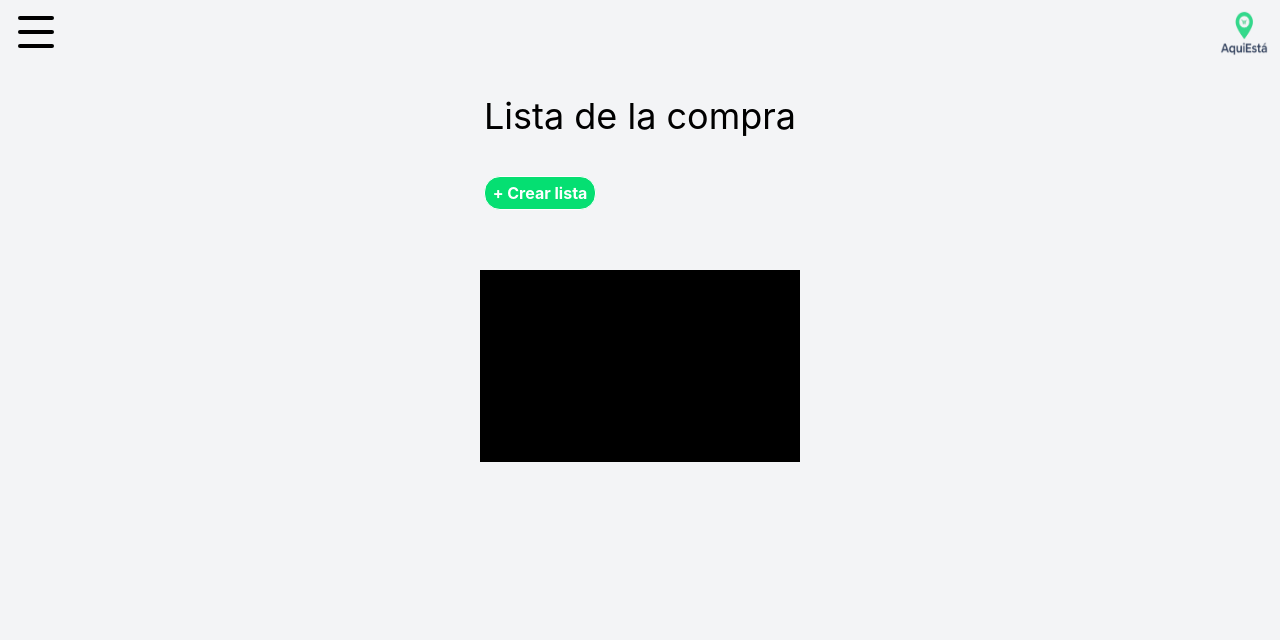
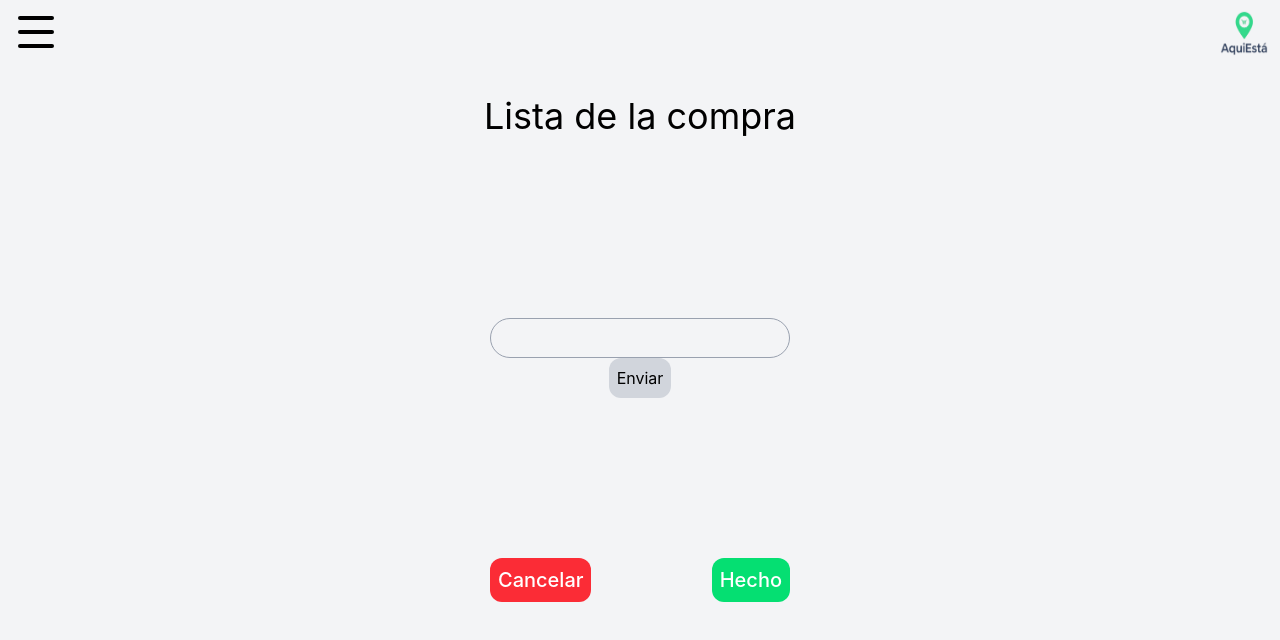
Before and after one commit to MohamedElouariachi02/aqui_esta, a React (Vite) app: page /listaCompra in a window 1280 px wide. Both pictures are taken after a click on the button "+ Crear lista". Shown: the top 640 px of the page. Built offline with nearby package versions, Linux system fonts and the light colour scheme.

Commit message:
Añadadi funcionalidad de añadir productos a la lista de la compra

```diff
--- a/src/pages/ListaCompra.jsx
+++ b/src/pages/ListaCompra.jsx
@@ -1,15 +1,87 @@
 import '../App.css'
+import {useState} from "react";
+import { FaEdit } from "react-icons/fa";
+import { MdDelete } from "react-icons/md";
+
+const items = [
+    {name: "Producto1"},
+    {name: "Producto2"},
+    {name: "Producto3"},
+    {name: "Producto4"},
+    {name: "Producto5"},
+    {name: "Producto6"},
+    {name: "Producto7"},
+    {name: "Producto8"},
+    {name: "Producto9"},
+];
 
 
+function addList(lista, item)
+{
+    if (item === "") return;
+    lista.push({name: item})
+}
+
 function ListaCompra() {
+    const [lista, setLista] = useState([])
+    const [crearLista, setCrearLista] = useState(false)
+    const [newItem, setNewItem] = useState("")
+
     return (
-        <>
-            <div className="flex flex-col items-center justify-center space-y-10 mt-20 w-80 mx-auto">
-                <h1 className="text-4xl">Lista de la compra</h1>
-                <button className="border px-2 py-1 font-bold text-white bg-green-400 rounded-2xl mr-50">+ Crear lista</button>
-                <div className="bg-black w-full p-1 h-48 mt-5"></div>
-            </div>
-        </>
+        <div className="flex flex-col items-center justify-center mt-20 w-80 mx-auto">
+            {crearLista && (
+                <div className="bg-gray-100 fixed inset-0 mt-40">
+                    <div className="flex flex-col justify-center items-center h-full">
+                        <input className="border rounded-full border-gray-400 w-75 h-10 pl-4"
+                               value={newItem}
+                               onChange={(e) => setNewItem(e.target.value)}/>
+                        <button className="bg-gray-300 p-2 rounded-xl top-20"
+                        onClick={() => {
+                            addList(lista, newItem);
+                            setNewItem("")
+                        }}>Enviar</button>
+                        <div className="flex flex-col justify-start w-60 mt-10 gap-y-4 overflow-auto" >
+                            {lista.map(item => (
+                                <label className="flex text-lg font-medium gap-x-2 items-center" key={item.name}>
+                                    <input type={"checkbox"} className="size-4"/>
+                                    {item.name}
+                                </label>
+                            ))}
+                        </div>
+                        <div className="flex justify-between w-75 text-white font-medium text-xl mt-30 mb-10">
+                            <button className="bg-red-500 p-2 rounded-xl" onClick={() => {
+                                setLista([]);
+                                setCrearLista(false)
+                            }}>Cancelar</button>
+                            <button className="bg-green-400 p-2 rounded-xl" onClick={() => setCrearLista(false)}>Hecho</button>
+                        </div>
+                    </div>
+                </div>
+            )}
+            <h1 className="text-4xl">Lista de la compra</h1>
+            {lista.length !== 0 && (
+                <div className="bg-gray-300 p-4 mt-6 rounded-xl">
+                    <div className="flex justify-end gap-x-4">
+                        <MdDelete className="size-7 cursor-pointer" onClick={() => setLista([])} />
+                        <FaEdit className="size-7 cursor-pointer"/>
+                    </div>
+                    <div className="flex flex-wrap justify-between gap-3 mt-4 text-lg font-medium mx-2">
+                        {lista.map((item) => {
+                            return (
+                                <label className=" flex gap-x-2 items-center" key={item.name}>
+                                    <input type={"checkbox"} className="size-4 accent-green-400 text-white"/>
+                                    {item.name}
+                                </label>
+                        )
+                        })}
+                    </div>
+                </div>
+            )}
+            <button
+                className={`border px-2 py-1 font-bold text-white bg-green-400 rounded-2xl mr-50 mt-15 ${lista.length ? "hidden" : "visible"}`}
+                onClick={() => setCrearLista(true)}>+ Crear lista</button>
+            <div className="bg-black w-full p-1 h-48 mt-10"></div>
+        </div>
     )
 }
 
```
